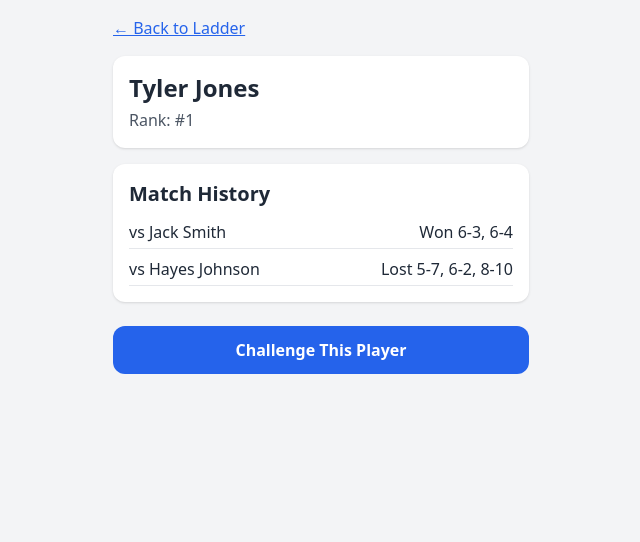
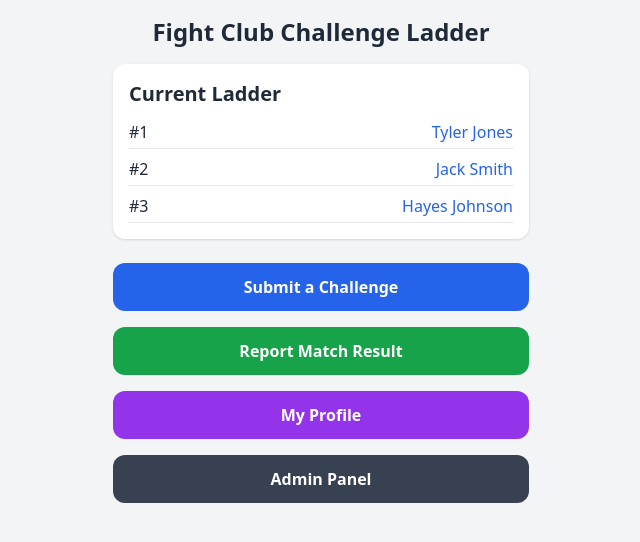
Before and after one commit to zcardais/tennis-ladder-app-gpt, a plain HTML site: page index.html in a window 1280 px wide. Shown: the whole page, without its empty margins (319-959 px from the left). Drawn offline with nearby package versions, Linux system fonts and the light colour scheme.

Commit message:
Fix: correct homepage layout

```diff
--- a/index.html
+++ b/index.html
@@ -3,69 +3,47 @@
 <head>
   <meta charset="UTF-8" />
   <meta name="viewport" content="width=device-width, initial-scale=1.0" />
-  <title>Player Profile</title>
+  <title>Fight Club Ladder</title>
   <script src="https://cdn.tailwindcss.com"></script>
 </head>
 <body class="bg-gray-100 min-h-screen text-gray-800">
   <div class="max-w-md mx-auto p-4">
-	<a href="index.html" class="text-blue-600 underline">&larr; Back to Ladder</a>
+	<h1 class="text-2xl font-bold text-center mb-4">Fight Club Challenge Ladder</h1>
 
-	<!-- Player Header -->
-	<div class="bg-white rounded-xl shadow p-4 mt-4">
-	  <h1 id="player-name" class="text-2xl font-bold mb-1">Player Name</h1>
-	  <p id="player-rank" class="text-gray-600">Rank: #--</p>
+	<!-- Rankings List -->
+	<div class="bg-white rounded-xl shadow p-4 mb-6">
+	  <h2 class="text-xl font-semibold mb-3">Current Ladder</h2>
+	  <ol class="space-y-2">
+		<li class="flex justify-between items-center border-b pb-1">
+		  <span>#1</span>
+		  <a href="player.html?id=tyler" class="text-blue-600 hover:underline">Tyler Jones</a>
+		</li>
+		<li class="flex justify-between items-center border-b pb-1">
+		  <span>#2</span>
+		  <a href="player.html?id=jack" class="text-blue-600 hover:underline">Jack Smith</a>
+		</li>
+		<li class="flex justify-between items-center border-b pb-1">
+		  <span>#3</span>
+		  <a href="player.html?id=hayes" class="text-blue-600 hover:underline">Hayes Johnson</a>
+		</li>
+	  </ol>
 	</div>
 
-	<!-- Match History -->
-	<div class="bg-white rounded-xl shadow p-4 mt-4">
-	  <h2 class="text-xl font-semibold mb-3">Match History</h2>
-	  <ul id="match-history" class="space-y-2">
-		<!-- Populated dynamically -->
-	  </ul>
-	</div>
-
-	<!-- Challenge Button -->
-	<div class="mt-6">
-	  <a href="challenge.html" class="block bg-blue-600 text-white text-center py-3 rounded-xl font-semibold">Challenge This Player</a>
+	<!-- Navigation Buttons -->
+	<div class="grid grid-cols-1 gap-4">
+	  <a href="challenge.html" class="block bg-blue-600 text-white text-center py-3 rounded-xl font-semibold">
+		Submit a Challenge
+	  </a>
+	  <a href="report.html" class="block bg-green-600 text-white text-center py-3 rounded-xl font-semibold">
+		Report Match Result
+	  </a>
+	  <a href="player.html?id=tyler" class="block bg-purple-600 text-white text-center py-3 rounded-xl font-semibold">
+		My Profile
+	  </a>
+	  <a href="admin/index.html" class="block bg-gray-700 text-white text-center py-3 rounded-xl font-semibold">
+		Admin Panel
+	  </a>
 	</div>
   </div>
-
-  <script>
-	// Simulated player data (replace with Firebase later)
-	const players = {
-	  tyler: {
-		name: "Tyler Jones",
-		rank: 1,
-		matches: [
-		  { opponent: "Jack Smith", result: "Won 6-3, 6-4" },
-		  { opponent: "Hayes Johnson", result: "Lost 5-7, 6-2, 8-10" },
-		],
-	  },
-	  hayes: {
-		name: "Hayes Johnson",
-		rank: 3,
-		matches: [
-		  { opponent: "Tyler Jones", result: "Won 7-5, 2-6, 10-8" },
-		  { opponent: "Jack Smith", result: "Lost 4-6, 4-6" },
-		],
-	  },
-	};
-
-	const urlParams = new URLSearchParams(window.location.search);
-	const id = urlParams.get('id') || 'tyler';
-	const player = players[id];
-
-	if (player) {
-	  document.getElementById('player-name').textContent = player.name;
-	  document.getElementById('player-rank').textContent = `Rank: #${player.rank}`;
-	  const list = document.getElementById('match-history');
-	  player.matches.forEach(match => {
-		const li = document.createElement('li');
-		li.className = "border-b pb-1 flex justify-between";
-		li.innerHTML = `<span>vs ${match.opponent}</span><span>${match.result}</span>`;
-		list.appendChild(li);
-	  });
-	}
-  </script>
 </body>
 </html>
```
